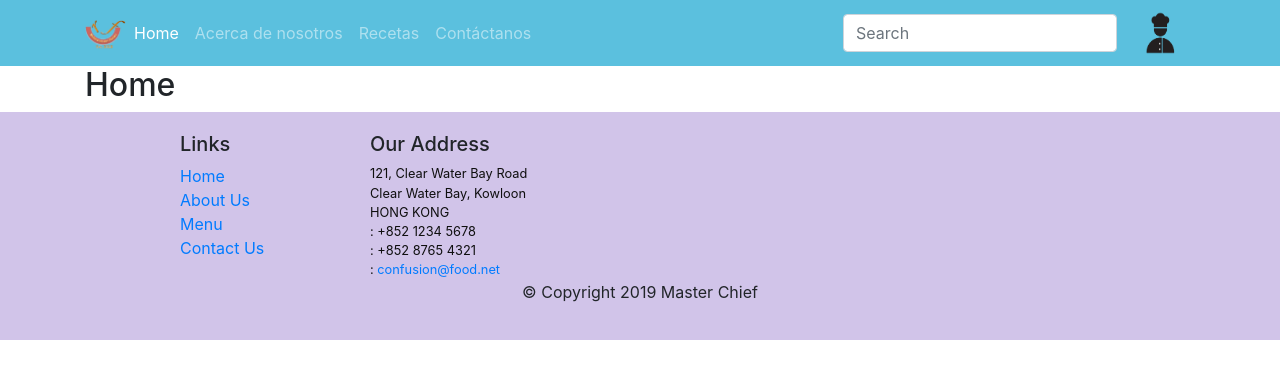
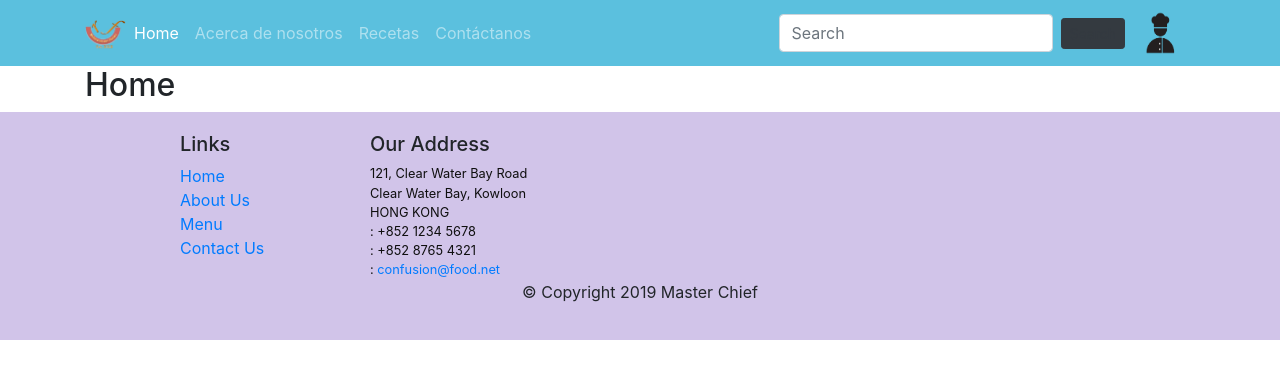
Before and after one commit to sfdelgadop/ingesoft-II-front-end, a React (Create React App) app: page /home in a window 1280 px wide. Shown: the top 378 px of the page. Built offline with nearby package versions, Linux system fonts and the light colour scheme.

Commit message:
version 1.0.2

```diff
--- a/src/components/HeaderComponent.js
+++ b/src/components/HeaderComponent.js
@@ -43,9 +43,10 @@ class Header extends Component {
                             </NavItem>
                             </Nav>
                         </Collapse>
-                        <MDBCol md="15">
+                        <MDBCol md="13">
                             <MDBFormInline className="md-form">
                                 <input className="form-control mr-sm-2" type="text" placeholder="Search" aria-label="Search" />
+                                <MDBBtn outline color="dark" color="dark" rounded size="sm" type="submit" className="mr-auto">Search</MDBBtn>
                             </MDBFormInline>
                         </MDBCol>
                         <a  href="Al componente login supongo :V"><img src='assets/images/Login.png' height="50" width="70" alt='Ristorante Con Fusion' /> </a>
```
Also changed, not shown: public/assets/images/Chef-icon-by-hellopixelzstudio.jpg (deleted).
